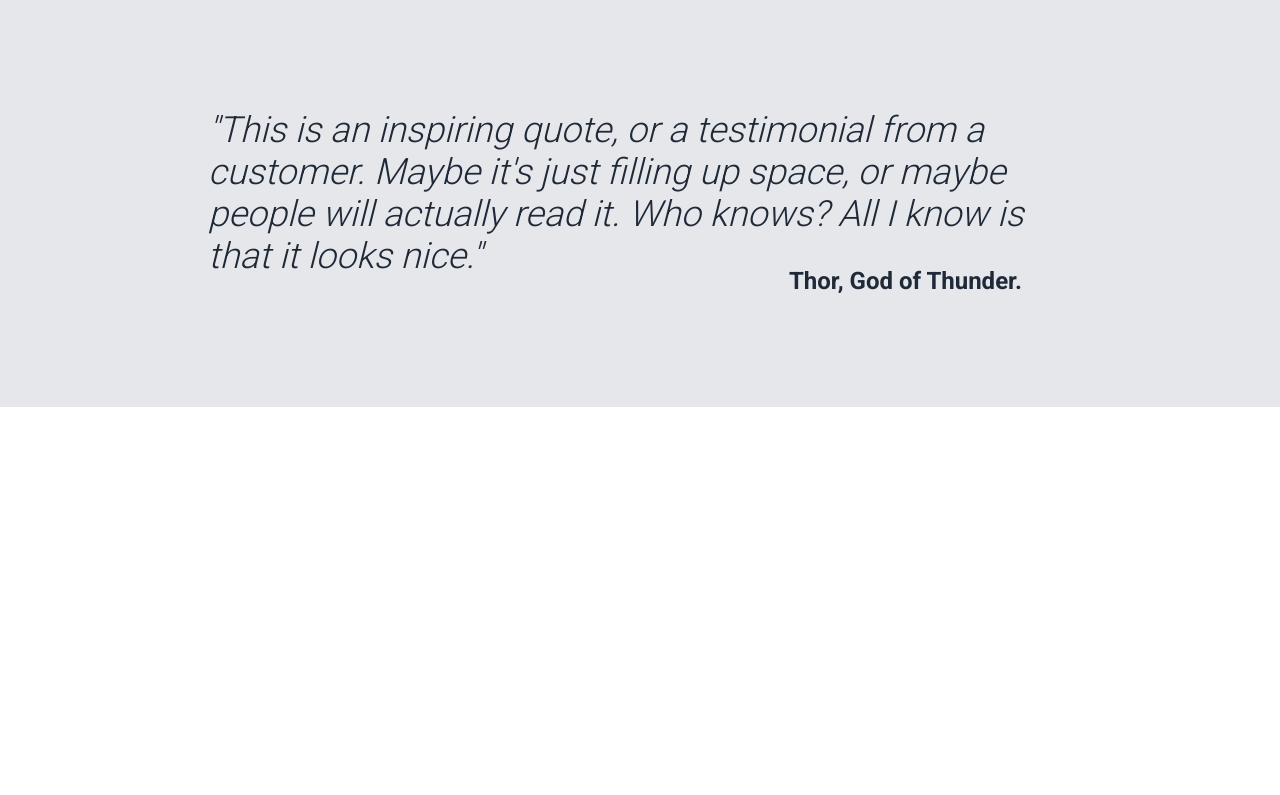
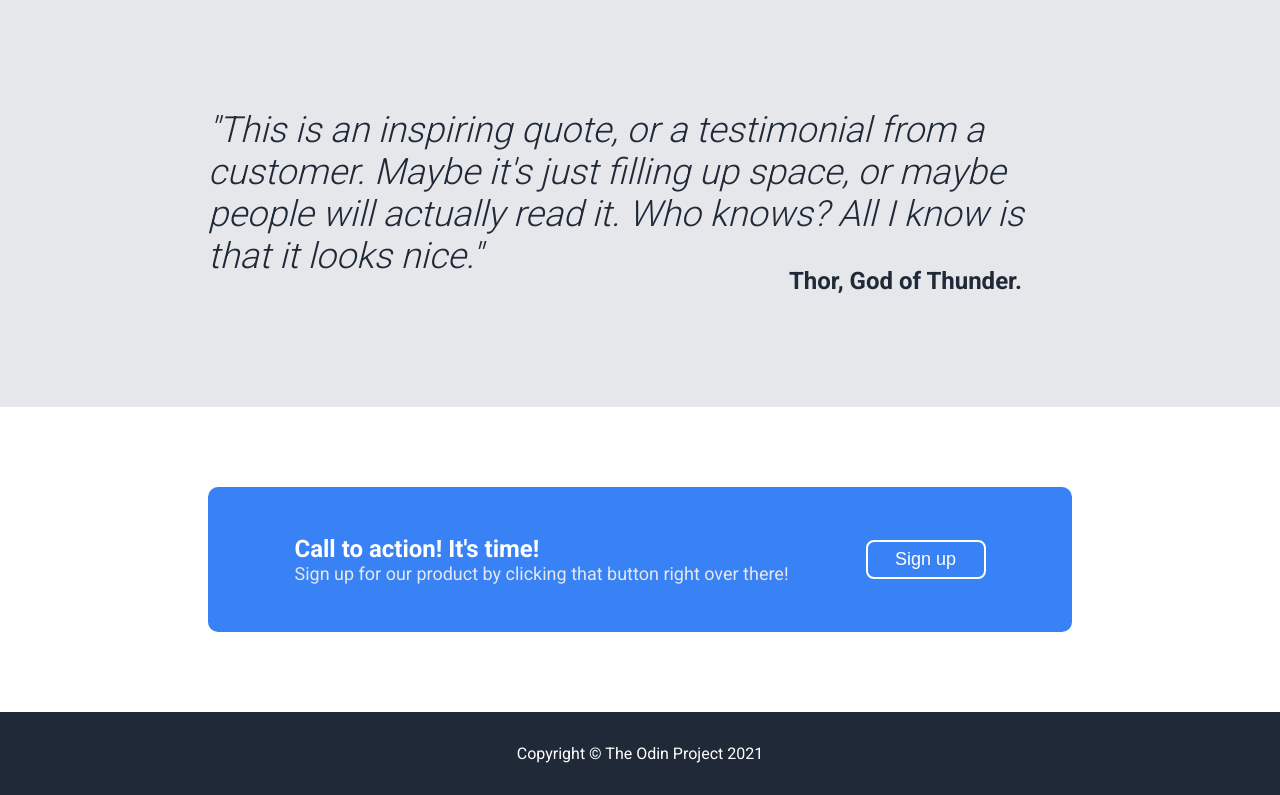
Before and after one commit to bdeborchels/top-landing-page, a plain HTML site: page index.html in a window 1280 px wide. Shown: the part 853-1648 px from the top of the page. Before the commit the page ends 1260 px from the top, so only its background shows below. Drawn offline with Linux system fonts and the light colour scheme.

Commit message:
last section and footer added

```diff
--- a/index.html
+++ b/index.html
@@ -67,6 +67,20 @@
         </p>
     </div>
 
+      <div class="last-section">
+        <div class="container">
+            <div class="left">
+                <strong>Call to action! It's time!</strong>
+                <p class="secondary">Sign up for our product by clicking that button right over there!</p>
+            </div>
+            <div class="right">
+                <button class="secondary">Sign up</button>
+            </div>
+        </div>
+    </div>
 
+      <footer>
+        Copyright © The Odin Project 2021
+    </footer>
   </body>
 </html>
--- a/style.css
+++ b/style.css
@@ -158,3 +158,39 @@ button {
   }
 
   /*FOURTH CONTAINER*/
+  .last-section {
+    display: flex;
+    justify-content: center;
+    align-items: center;
+    padding: 5em 13em;
+}
+
+.container {
+    display: flex;
+    justify-content: space-around;
+    align-items: center;
+    background-color: #3882F6;
+    padding: 3em;
+    width: 100%;
+    border-radius: 10px;
+}
+
+.container button {
+    border: 2px solid #FFF;
+    color: white;
+}
+
+strong {
+    font-size: 24px;
+    color: #FFF;
+}
+
+  /* FOOTER */
+footer {
+    background-color: #1f2937;
+    color: #FFF;
+    display: flex;
+    justify-content: center;
+    align-items: center;
+    padding: 2em 0;
+}
```
